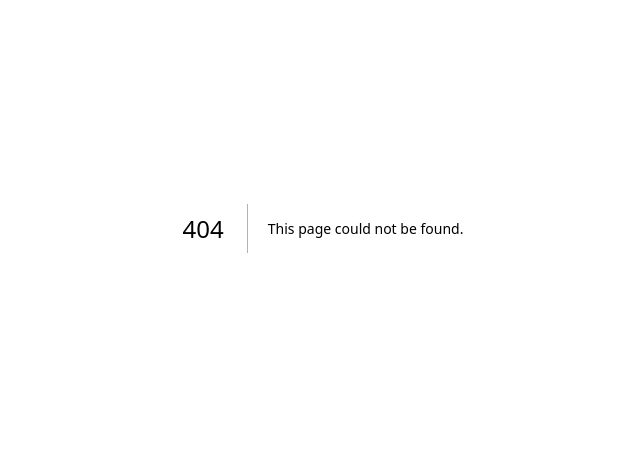
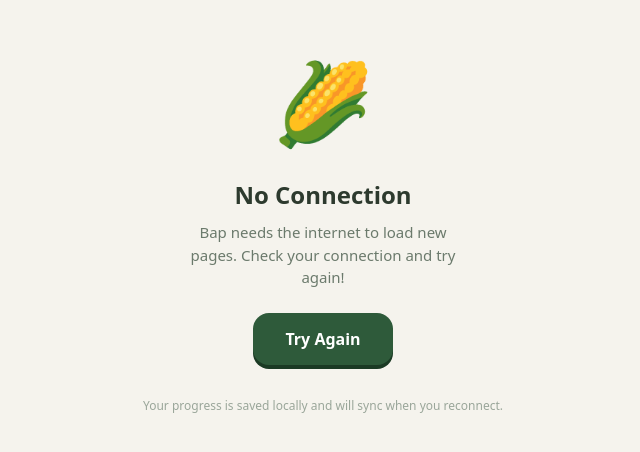
Before and after one commit to hdkhanhkhtn/number-adventure, a Next.js app: page /offline in a window 1280 px wide. Before the commit this address had no page. Shown: the part 172-624 px from the top of the page, without its empty margins (317-957 px from the left). Built offline with nearby package versions, Linux system fonts and the light colour scheme.

Commit message:
feat(pwa): offline fallback page, useOnline hook, and offline toast banner

```diff
--- a/app/(child)/layout.tsx
+++ b/app/(child)/layout.tsx
@@ -6,6 +6,7 @@
 import { SplashScreen } from '@/components/screens/splash-screen';
 import { WelcomeScreen } from '@/components/screens/welcome-screen';
 import { ProfileSetup } from '@/components/screens/profile-setup';
+import { OfflineToast } from '@/components/ui/offline-toast';
 import type { MascotColor } from '@/lib/types/common';
 
 type OnboardStep = 'splash' | 'welcome' | 'setup' | 'ready';
@@ -78,5 +79,10 @@
     return <ProfileSetup onDone={handleProfileDone} />;
   }
 
-  return <>{children}</>;
+  return (
+    <>
+      <OfflineToast />
+      {children}
+    </>
+  );
 }
--- /dev/null
+++ b/app/offline/page.tsx
@@ -0,0 +1,33 @@
+'use client';
+
+export default function OfflinePage() {
+  return (
+    <div style={{
+      minHeight: '100vh', display: 'flex', flexDirection: 'column',
+      alignItems: 'center', justifyContent: 'center',
+      background: '#F5F3ED', fontFamily: 'system-ui, sans-serif',
+      padding: '24px', textAlign: 'center',
+    }}>
+      <div style={{ fontSize: 80, marginBottom: 16 }}>🌽</div>
+      <h1 style={{ fontSize: 24, fontWeight: 700, color: '#2D3A2E', marginBottom: 8 }}>
+        No Connection
+      </h1>
+      <p style={{ fontSize: 15, color: '#6B7A6C', lineHeight: 1.5, maxWidth: 280, marginBottom: 24 }}>
+        Bap needs the internet to load new pages. Check your connection and try again!
+      </p>
+      <button
+        onClick={() => window.location.reload()}
+        style={{
+          padding: '14px 32px', borderRadius: 16, fontSize: 16, fontWeight: 700,
+          background: '#2E5A3A', color: '#fff', border: 'none', cursor: 'pointer',
+          boxShadow: '0 4px 0 #1B3A24',
+        }}
+      >
+        Try Again
+      </button>
+      <p style={{ marginTop: 32, fontSize: 12, color: '#9AA69A' }}>
+        Your progress is saved locally and will sync when you reconnect.
+      </p>
+    </div>
+  );
+}
--- /dev/null
+++ b/components/ui/offline-toast.tsx
@@ -0,0 +1,21 @@
+'use client';
+
+import { useOnline } from '@/lib/hooks/use-online';
+
+/** Non-blocking banner shown when device goes offline */
+export function OfflineToast() {
+  const { isOnline } = useOnline();
+  if (isOnline) return null;
+  return (
+    <div style={{
+      position: 'fixed', top: 0, left: 0, right: 0, zIndex: 40,
+      padding: '6px 16px',
+      background: '#FFF3E0',
+      borderBottom: '1px solid #FFB74D',
+      textAlign: 'center',
+      fontSize: 12, fontWeight: 600, color: '#E65100',
+    }}>
+      You&apos;re offline — progress will sync when connected
+    </div>
+  );
+}
--- /dev/null
+++ b/lib/hooks/use-online.ts
@@ -0,0 +1,22 @@
+'use client';
+
+import { useState, useEffect } from 'react';
+
+/** Reactive hook for browser online/offline status. SSR-safe (defaults true). */
+export function useOnline(): { isOnline: boolean } {
+  const [isOnline, setIsOnline] = useState(true);
+
+  useEffect(() => {
+    setIsOnline(navigator.onLine);
+    const handleOnline = () => setIsOnline(true);
+    const handleOffline = () => setIsOnline(false);
+    window.addEventListener('online', handleOnline);
+    window.addEventListener('offline', handleOffline);
+    return () => {
+      window.removeEventListener('online', handleOnline);
+      window.removeEventListener('offline', handleOffline);
+    };
+  }, []);
+
+  return { isOnline };
+}
--- a/next.config.ts
+++ b/next.config.ts
@@ -5,6 +5,8 @@
   swSrc: "app/sw.ts",
   swDest: "public/sw.js",
   reloadOnOnline: true,
+  // @ts-ignore — fallbacks is valid at runtime but may be absent from older type defs
+  fallbacks: { document: '/offline' },
   // Disable SW in development to avoid caching issues during dev
   disable: process.env.NODE_ENV === "development",
 });
```
